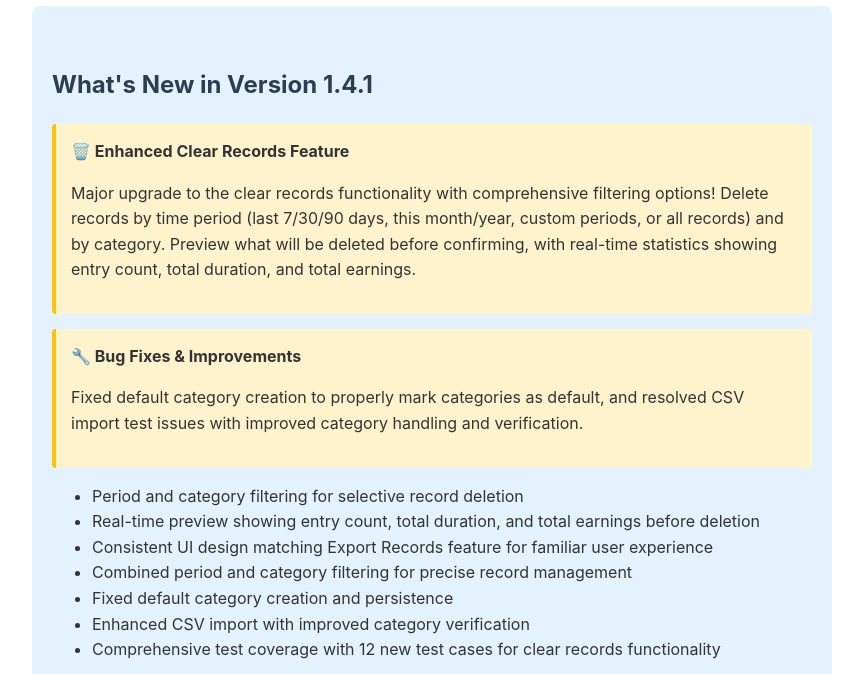
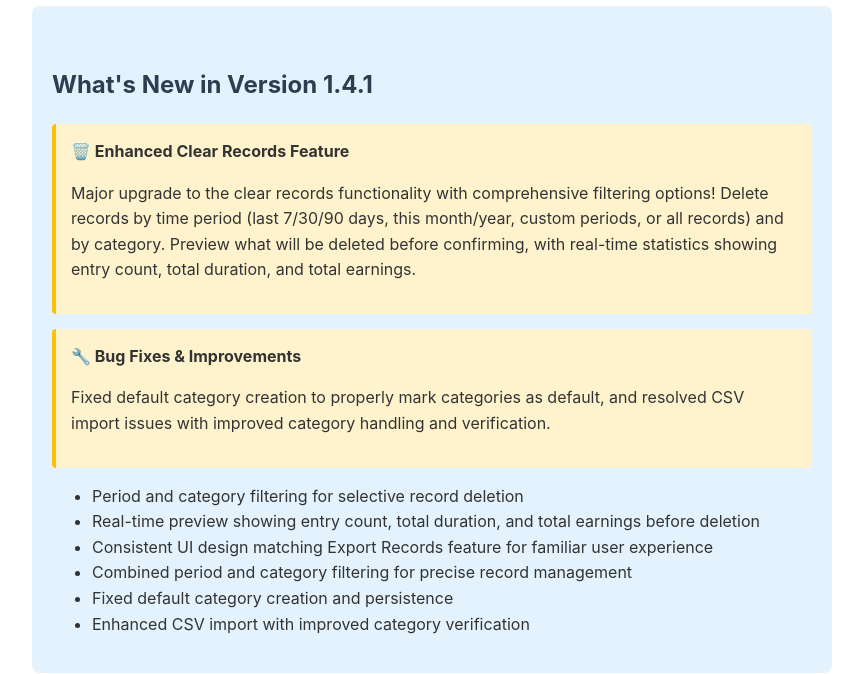
Before and after one commit to whsu138/cluckout-support, a plain HTML site: page index.html in a window 1280 px wide. Shown: the part 127-801 px from the top of the page, without its empty margins (208-1071 px from the left). Drawn offline with Linux system fonts and the light colour scheme.

Commit message:
Update index.html remove test-related content.

```diff
--- a/index.html
+++ b/index.html
@@ -116,7 +116,7 @@
         </div>
         <div class="feature-highlight">
             <strong>🔧 Bug Fixes & Improvements</strong>
-            <p>Fixed default category creation to properly mark categories as default, and resolved CSV import test
+            <p>Fixed default category creation to properly mark categories as default, and resolved CSV import
                 issues with improved category handling and verification.</p>
         </div>
         <ul>
@@ -126,7 +126,6 @@
             <li>Combined period and category filtering for precise record management</li>
             <li>Fixed default category creation and persistence</li>
             <li>Enhanced CSV import with improved category verification</li>
-            <li>Comprehensive test coverage with 12 new test cases for clear records functionality</li>
         </ul>
     </div>
 
@@ -173,7 +172,6 @@
             <li>Fixed navigation title color issues in dark mode</li>
             <li>Enhanced Core Data operations with comprehensive error handling</li>
             <li>iOS 26.0 compatibility fixes and improved keyboard input handling</li>
-            <li>Comprehensive test suite with 0 failures and enhanced reliability</li>
         </ul>
     </div>
 
```
